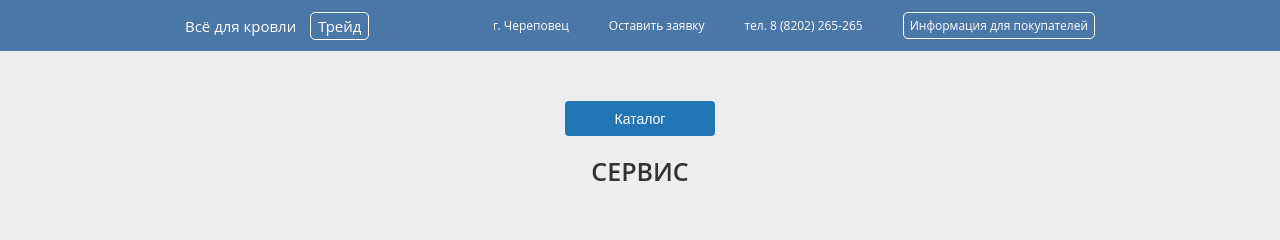
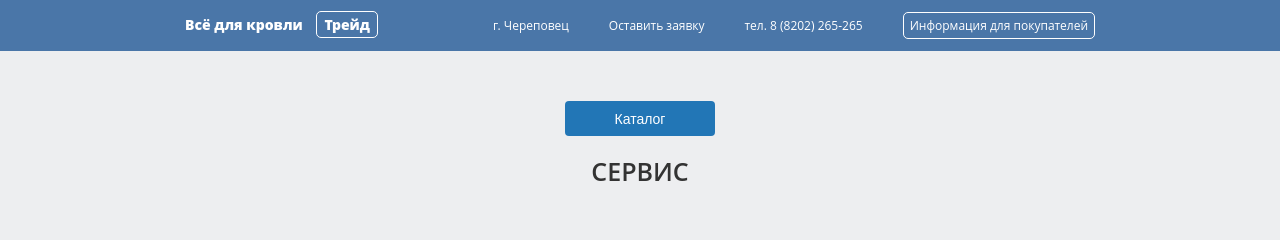
Before and after one commit to Rooseveltiny/e-commerce, a Django app: page /db_orm/main/ in a window 1280 px wide. Shown: the top 240 px of the page. Run offline with Django 3.2, Linux system fonts and the light colour scheme; some libraries are stand-ins or nearby versions.

Commit message:
some features

```diff
--- a/db_tutorial/db_orm/views.py
+++ b/db_tutorial/db_orm/views.py
@@ -22,7 +22,6 @@ def main_page(request):
 
 # query list of products and perform a structure of filter
 
-
 def catalog(request):
 
     catalog_link = request.get_full_path()
@@ -39,6 +38,8 @@ def catalog(request):
         # filter the products according to the given params from a form
         products_list = filter_products(filter_params, products_list)
 
+
+    # pagination block
     paginator = Paginator(products_list, 8)
     page_number = request.GET.get('page', 1)
     page = paginator.get_page(page_number)
@@ -56,7 +57,8 @@ def catalog(request):
         next_url = ''
 
 
-    context = {'products': page,
+    context = {
+               'products': page,
                'groups_with_features': groups_with_features,
                'filter_params': filter_params,
                'is_paginated': is_paginated,
--- a/db_tutorial/static/assets/css/styles.css
+++ b/db_tutorial/static/assets/css/styles.css
@@ -100,6 +100,8 @@ p{
 
 .header_logo {
     color: #fff;
+    font-size: 14px;
+    font-weight: 800;
 }
 
 .nav {
@@ -154,6 +156,11 @@ p{
     /* padding-top: 50px; */
     display: flex;
     position: relative;
+}
+
+.inner_banner img{
+    box-shadow: 0 0 5px 0 #c9c9c9;
+    border-radius: 5px;
 }
 
 .banner_button{
```
Also changed, not shown: db_tutorial/db_orm/urls.py (line endings or trailing spaces).
